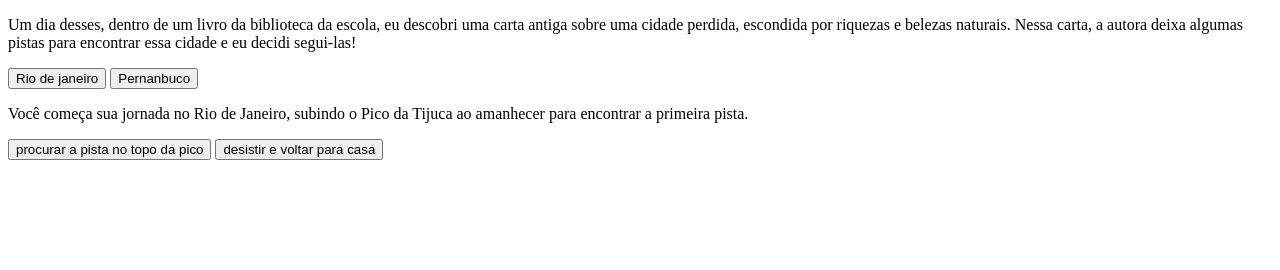
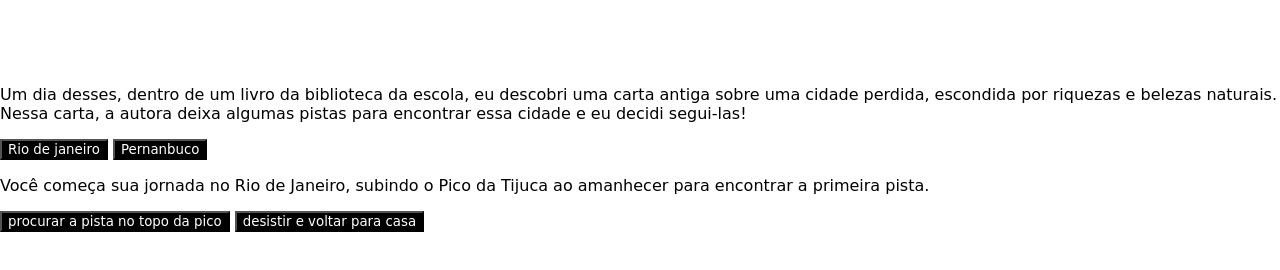
Before and after one commit to vtzx-goti/criando-uma-aventura, a plain HTML site: page index.html in a window 1280 px wide. Drawn offline with Linux system fonts and the light colour scheme.

Commit message:
Add files via upload

```diff
--- a/index.html
+++ b/index.html
@@ -5,6 +5,11 @@
     <meta charset="UTF-8">
     <meta http-equiv="X-UA-Compatible" content="IE=edge">
     <meta name="viewport" content="width=device-width, initial-scale=1.0">
+    <link rel="stylesheet" href="style.css">
+    <link rel="preconnect" href="https://fonts.googleapis.com">
+    <link rel="preconnect" href="https://fonts.gstatic.com" crossorigin>
+    <link href="https://fonts.googleapis.com/css2?family=Saira:ital,wght@0,100..900;1,100..900&display=swap"
+        rel="stylesheet">
     <title>Document</title>
 </head>
 
--- a/style.css
+++ b/style.css
@@ -0,0 +1,16 @@
+body {
+    background-color: #ffffff;
+    color: rgb(0, 0, 0);
+    font-family: "Playwrite DE SAS", cursive;
+    display: flex;
+    justify-content: center;
+    align-items: center;
+    height: 300px;
+    margin: 0;
+}
+
+button {
+    background-color: #000000;
+    color: white;
+    font-family: "Playwrite DE SAS", cursive;
+}
```
